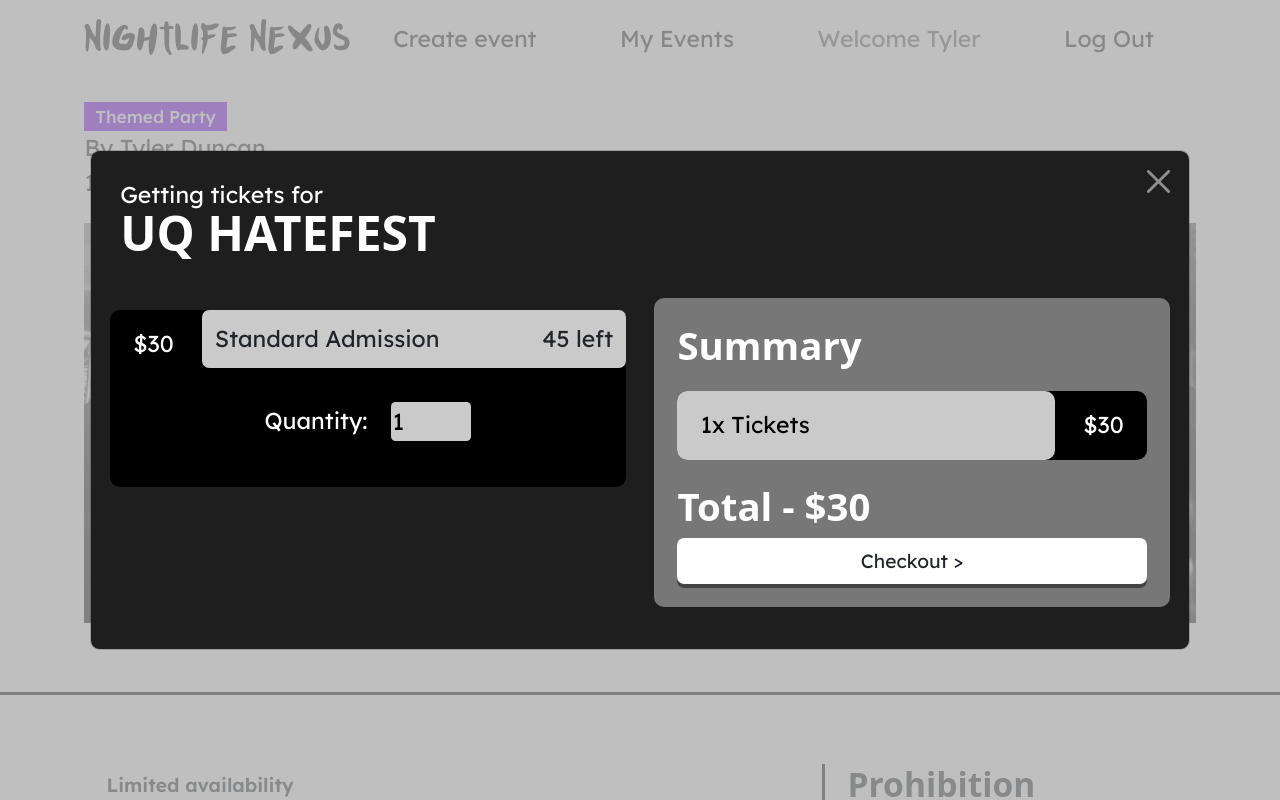
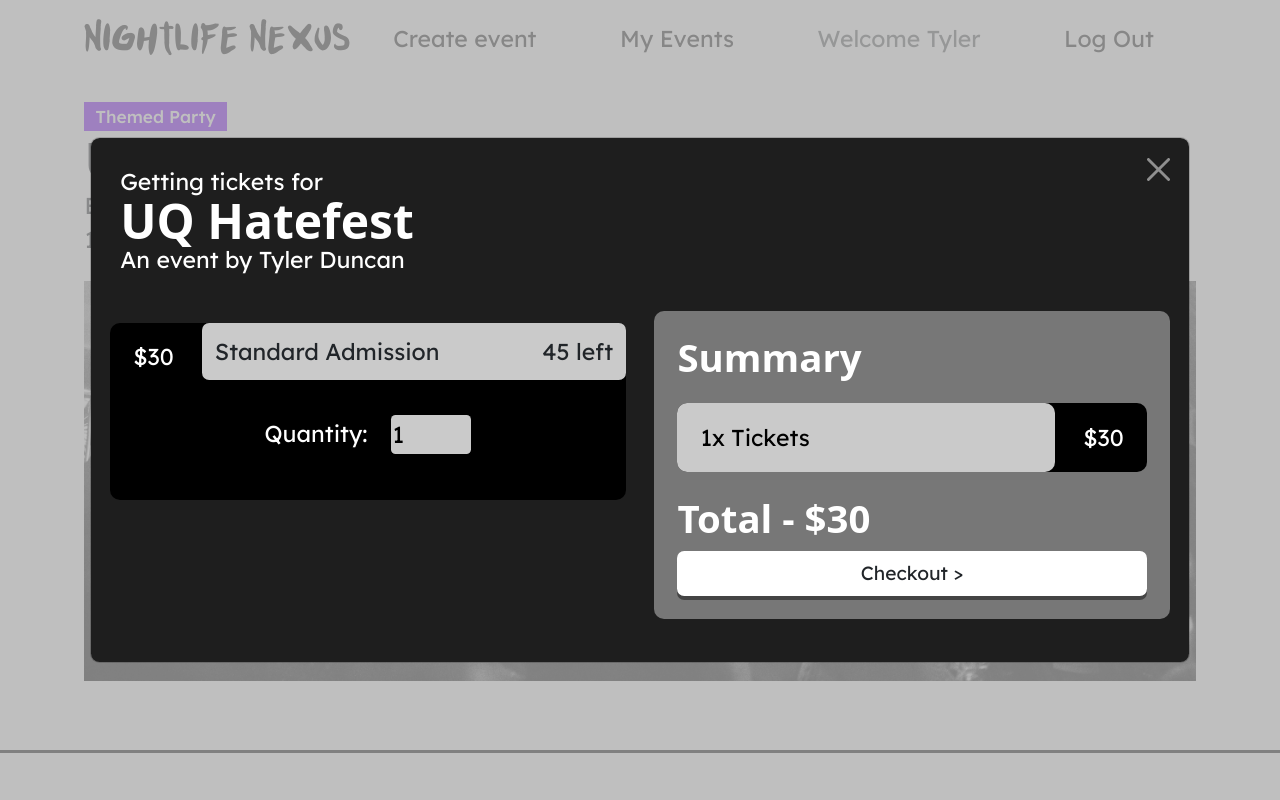
Before and after one commit to tydunc/IAB207-A3, a Flask app: page /events/1 in a window 1280 px wide, after a click that opens the changed part. Run offline with Flask 3, Linux system fonts and the light colour scheme; a user stored in the database is signed in; data comes from the database, SQL or seed files in the repository; some libraries are stand-ins or nearby versions; some web fonts are replaced.

Commit message:
Whoopsies forgot the event titles

```diff
--- a/website/templates/events/event.html
+++ b/website/templates/events/event.html
@@ -9,7 +9,7 @@
                 <div class="row">
                     <div class="col">
                         <span class="badge ev-{{ event.event_type}}">{% if event.event_type == 'theme' %}Themed Party{% elif event.event_type == 'rave' %}Rave{% else %}DJ Set{% endif %}</span>
-                        <h1>{{ event.name }}</h1>
+                        <h1>{{ event.title }}</h1>
                         <p>By {{ creator.first_name }} {{ creator.surname }}</p>
                         <p>{{ event.date }} of {{ event.month }}, time</p>
                         <div class="bg-event" style="background-image: url({{event.image}})"></div>
@@ -20,7 +20,7 @@
             <div class="container">
                 <div class="row row-spacing">
                     <div class="col-lg-8 border-end">
-                        <h3>{{event.name}}</h3>
+                        <h3>{{event.title}}</h3>
                         <h6>Limited availability</h6>
                         <p>{{event.desc}}
                             <br><br>
@@ -69,7 +69,8 @@
                                     <div class="modal-header">
                                         <div class="d-flex flex-column">
                                             <p>Getting tickets for</p>
-                                            <h1 class="modal-title" id="exampleModalLabel">UQ HATEFEST</h1>
+                                            <h1 class="modal-title" id="exampleModalLabel">{{ event.title }}</h1>
+                                            <p>An event by {{ creator.first_name }} {{ creator.surname }}</p>
                                         </div>
                                         <button type="button" class="btn-close" data-bs-dismiss="modal" aria-label="Close"></button>
                                     </div>
```
